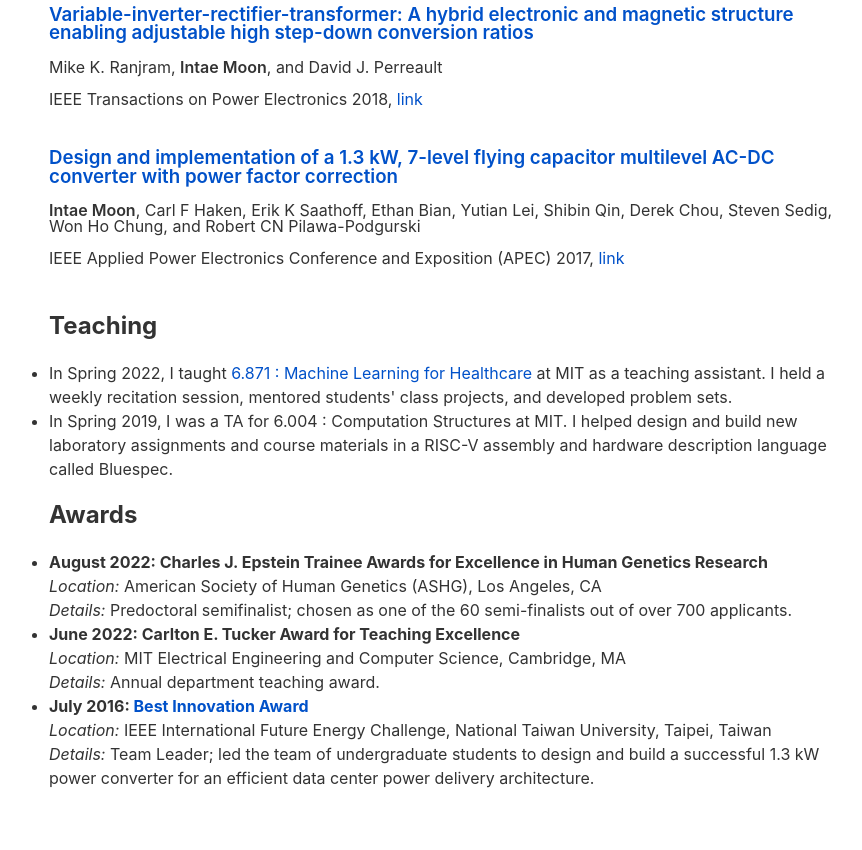
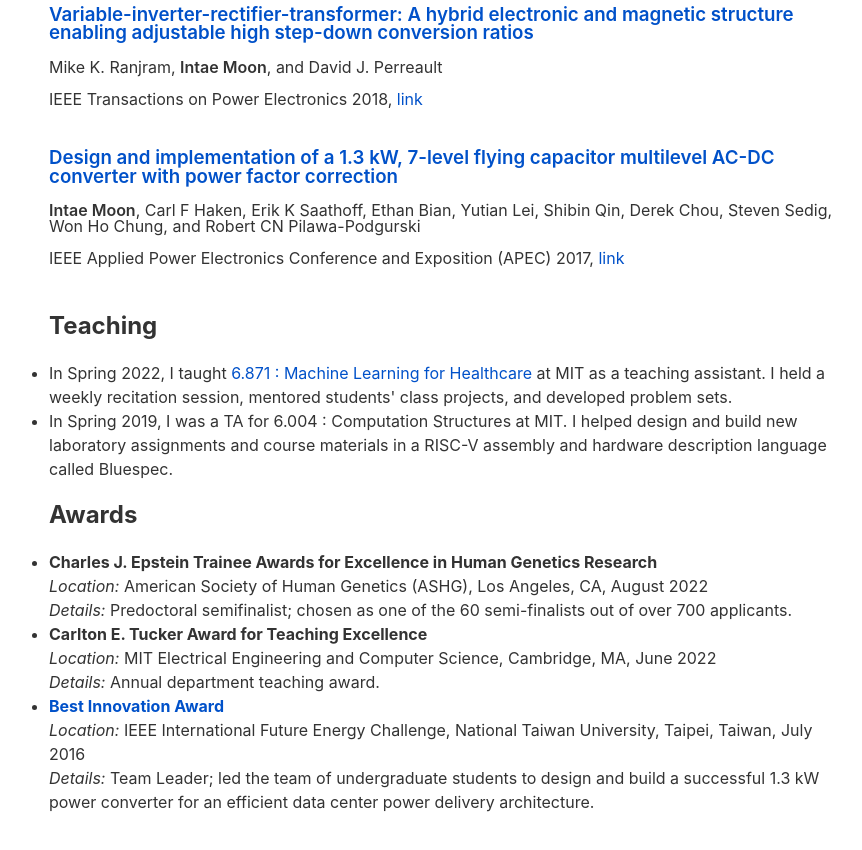
Before and after one commit to itmoon7/itmoon7.github.io, a plain HTML site: page index.html in a window 1280 px wide. Shown: the part 2089-2939 px from the top of the page, without its empty margins (191-1053 px from the left). Drawn offline with Linux system fonts and the light colour scheme.

Commit message:
Update index.html

```diff
--- a/index.html
+++ b/index.html
@@ -112,22 +112,22 @@ if you want to add images :
     <ul>
       <!-- Charles J. Epstein Award -->
       <li>
-        <strong>August 2022: Charles J. Epstein Trainee Awards for Excellence in Human Genetics Research</strong><br>
-        <em>Location:</em> American Society of Human Genetics (ASHG), Los Angeles, CA<br>
+        <strong>Charles J. Epstein Trainee Awards for Excellence in Human Genetics Research</strong><br>
+        <em>Location:</em> American Society of Human Genetics (ASHG), Los Angeles, CA, August 2022<br>
         <em>Details:</em> Predoctoral semifinalist; chosen as one of the 60 semi-finalists out of over 700 applicants.
       </li>
 
       <!-- Carlton E. Tucker Award -->
       <li>
-        <strong>June 2022: Carlton E. Tucker Award for Teaching Excellence</strong><br>
-        <em>Location:</em> MIT Electrical Engineering and Computer Science, Cambridge, MA<br>
+        <strong>Carlton E. Tucker Award for Teaching Excellence</strong><br>
+        <em>Location:</em> MIT Electrical Engineering and Computer Science, Cambridge, MA, June 2022<br>
         <em>Details:</em> Annual department teaching award.
       </li>
 
       <!-- Best Innovation Award -->
       <li>
-        <strong>July 2016: <a href="https://ece.illinois.edu/newsroom/article/19407">Best Innovation Award</a></strong><br>
-        <em>Location:</em> IEEE International Future Energy Challenge, National Taiwan University, Taipei, Taiwan<br>
+        <strong><a href="https://ece.illinois.edu/newsroom/article/19407">Best Innovation Award</a></strong><br>
+        <em>Location:</em> IEEE International Future Energy Challenge, National Taiwan University, Taipei, Taiwan, July 2016<br>
         <em>Details:</em> Team Leader; led the team of undergraduate students to design and build a successful 1.3 kW power converter for an efficient data center power delivery architecture.
       </li>
     </ul>
```
